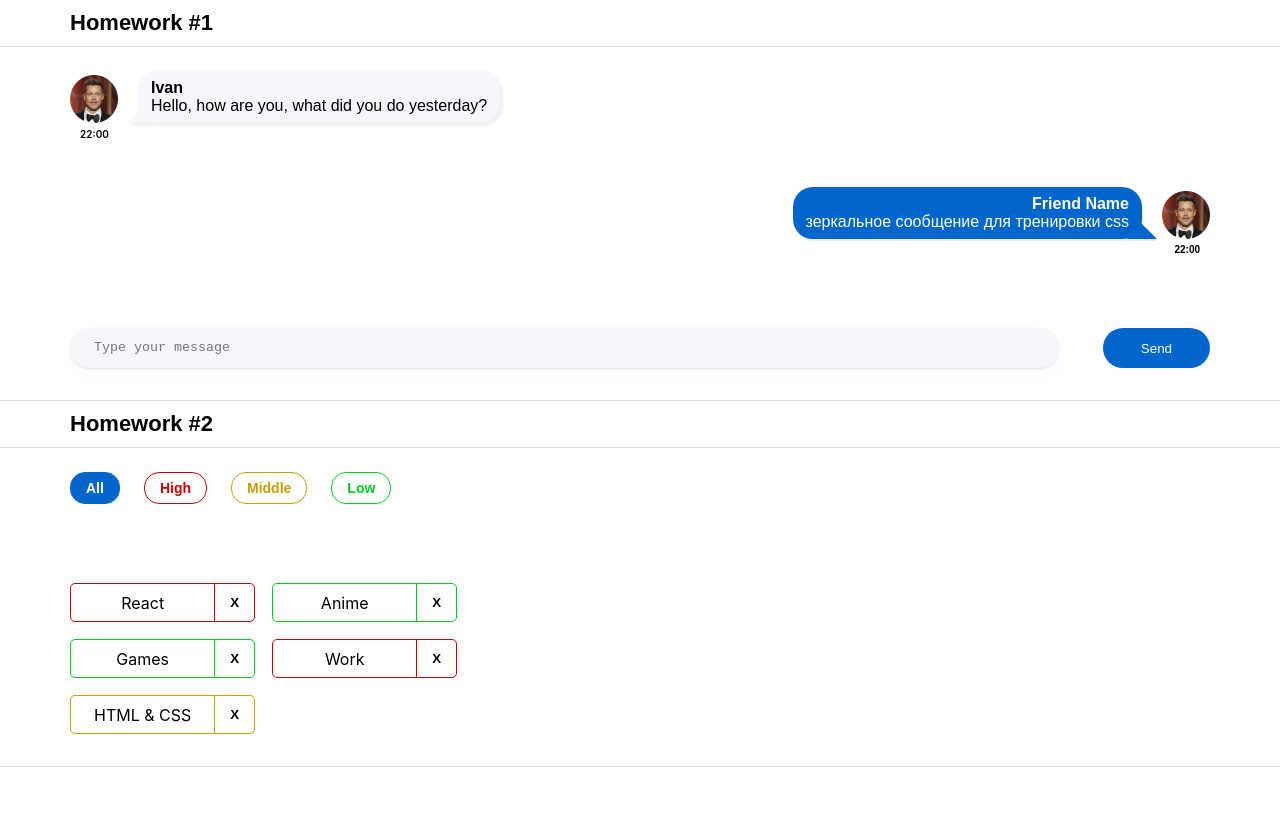
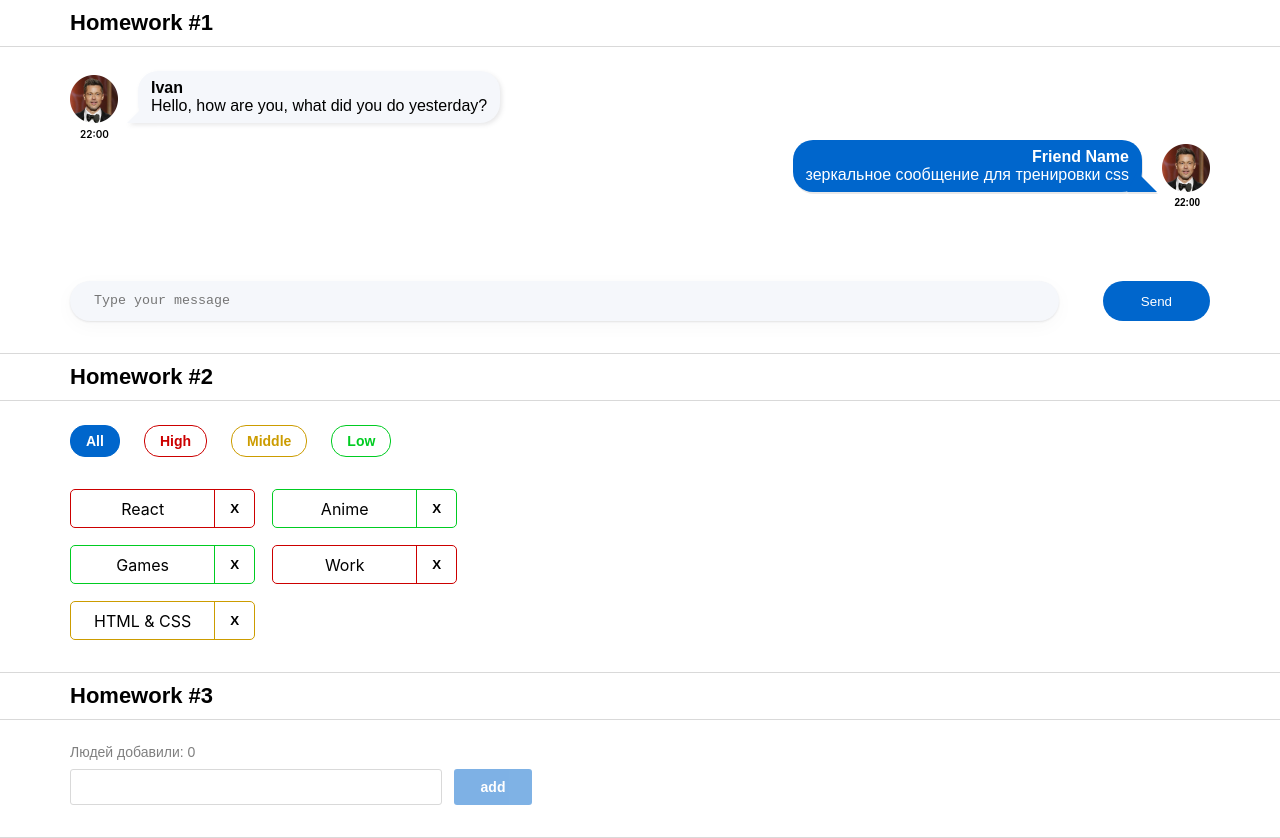
Before and after one commit to Ars4112/homework, a React (Create React App) app: page / in a window 1280 px wide. Before the commit the page ends 800 px from the top, so only its background shows below. Built offline with nearby package versions, Linux system fonts and the light colour scheme.

Commit message:
homework03

```diff
--- a/src/s1-main/App.module.css
+++ b/src/s1-main/App.module.css
@@ -11,12 +11,12 @@
 	gap: 73px;
 }
 
-.hw > :first-child {
+/* .hw > :first-child {
 	display: flex;
 	flex-direction: column;
-	gap: 47px;
+
 	width: 100%;
-}
+} */
 
 .hwTitle {
 	font-family: "Montserrat", sans-serif;
--- a/src/s1-main/App.tsx
+++ b/src/s1-main/App.tsx
@@ -2,6 +2,7 @@
 import s from './App.module.css'
 import HW1 from '../s2-homeworks/hw01/HW1'
 import HW2 from '../s2-homeworks/hw02/HW2'
+import HW3 from '../s2-homeworks/hw03/HW3'
 
 function App() {
     return (
@@ -9,7 +10,7 @@
             <HW1/>
             {/*раскомментировать по ходу выполнения*/}
             <HW2/>
-            {/*<HW3/>*/}
+            <HW3/>
             {/*<HW4/>*/}
 
             {/*при выполнении дз 5 и более - закомментировать здесь дз 1-4, так как они есть внутри дз 5*/}
--- a/src/s2-homeworks/hw03/Greeting.module.css
+++ b/src/s2-homeworks/hw03/Greeting.module.css
@@ -1,22 +1,48 @@
 .greetingForm {
+	display: flex;
+	flex-direction: column;
+	gap: 9px;
 }
 
 .inputAndButtonContainer {
+	display: flex;
+	align-items: start;
+	gap: 12px;
 }
 
 .error {
+	color: red;
 }
 
 .input {
+	width: 372px;
+	border: 1px solid #d9d9d9;
+	border-radius: 3px;
+	padding: 8px 12px;
+	font-family: "Montserrat", sans-serif;
+	font-weight: 500;
+	font-size: 16px;
+	color: #000;
 }
 
 .input:focus {
 }
 
 .errorInput {
+	border: 1px solid red;
 }
 
 .button {
+	font-family: "Montserrat", sans-serif;
+	font-weight: 600;
+	font-size: 14px;
+	line-height: 143%;
+	color: #fff;
+	border-radius: 3px;
+	border: none;
+	padding: 8px 24px;
+	width: 78px;
+	background: #06c;
 }
 
 .button:focus {
@@ -26,10 +52,19 @@
 }
 
 .button:disabled {
+	opacity: 0.5;
 }
 
 .text {
+	font-family: "Montserrat", sans-serif;
+	font-weight: 400;
+	font-size: 14px;
+	color: rgba(0, 0, 0, 0.5);
 }
 
 .greeting {
+	font-family: "Montserrat", sans-serif;
+	font-weight: 500;
+	font-size: 14px;
+	color: #000;
 }
--- a/src/s2-homeworks/hw03/Greeting.tsx
+++ b/src/s2-homeworks/hw03/Greeting.tsx
@@ -1,16 +1,16 @@
-import React, {ChangeEvent, KeyboardEvent} from 'react'
-import s from './Greeting.module.css'
+import React, { ChangeEvent, KeyboardEvent } from "react";
+import s from "./Greeting.module.css";
 
 type GreetingPropsType = {
-    name: any // need to fix any
-    setNameCallback: any // need to fix any
-    addUser: any // need to fix any
-    onBlur: any // need to fix any
-    onEnter: any // need to fix any
-    error: any // need to fix any
-    totalUsers: any // need to fix any
-    lastUserName?: any // need to fix any
-}
+	name: string; // need to fix any
+	setNameCallback: (e: ChangeEvent<HTMLInputElement>) => void; // need to fix any
+	addUser: () => void; // need to fix any
+	onBlur: () => void; // need to fix any
+	onEnter: (e: KeyboardEvent<HTMLInputElement>) => void; // need to fix any
+	error: string; // need to fix any
+	totalUsers: number; // need to fix any
+	lastUserName?: string; // need to fix any
+};
 
 // презентационная компонента (для верстальщика)
 const Greeting: React.FC<GreetingPropsType> = (
@@ -25,34 +25,33 @@
 		lastUserName,
 	} // деструктуризация пропсов
 ) => {
-    const inputClass = s.errorInput // need to fix with (?:)
+	const inputClass = !error ? s.input : s.input+" "+ s.errorInput; // need to fix with (?:)
+
 
 	return (
-        <div id={'hw3-form'} className={s.greetingForm}>
+		<div id={"hw3-form"} className={s.greetingForm}>
 			<div className={s.text}>
-                {'Людей добавили: '}
-                <span id={'hw3-users-total'}>
-                    {totalUsers}
-                </span>
+				{"Людей добавили: "}
+				<span id={"hw3-users-total"}>{totalUsers}</span>
 			</div>
 
 			<div className={s.inputAndButtonContainer}>
 				<div>
 					<input
-                        id={'hw3-input'}
+						id={"hw3-input"}
 						value={name}
 						onChange={setNameCallback}
 						className={inputClass}
 						onKeyDown={onEnter}
 						onBlur={onBlur}
 					/>
-                    <div id={'hw3-error'} className={s.error}>
+					<div id={"hw3-error"} className={s.error}>
 						{error}
 					</div>
 				</div>
 
 				<button
-                    id={'hw3-button'}
+					id={"hw3-button"}
 					onClick={addUser}
 					className={s.button}
 					disabled={!name.trim()}
@@ -63,11 +62,11 @@
 
 			{lastUserName && (
 				<div className={s.greeting}>
-                    Привет <span id={'hw3-last-user'}>{lastUserName}</span>!
+					Привет <span id={"hw3-last-user"}>{lastUserName}</span>!
 				</div>
 			)}
 		</div>
-    )
-}
+	);
+};
 
-export default Greeting
+export default Greeting;
--- a/src/s2-homeworks/hw03/GreetingContainer.tsx
+++ b/src/s2-homeworks/hw03/GreetingContainer.tsx
@@ -1,21 +1,42 @@
-import React, { ChangeEvent, KeyboardEvent, useState } from 'react'
-import Greeting from './Greeting'
-import { UserType } from './HW3'
+import React, { ChangeEvent, KeyboardEvent, useState } from "react";
+import Greeting from "./Greeting";
+import { UserType } from "./HW3";
 
 type GreetingContainerPropsType = {
-    users: any // need to fix any
-    addUserCallback: any // need to fix any
+	users: UserType[]; // need to fix any
+	addUserCallback: (name: string) => void; // need to fix any
+};
+
+export const pureAddUser = (
+	name: string,
+	setError: (value: string) => void,
+	setName: (value: string) => void,
+	addUserCallback: (name: string) => void
+) => {
+	// если имя пустое - показать ошибку, иначе - добавить юзера и очистить инпут
+	if (name) {
+		addUserCallback(name);
+		setError("");
+		setName("");
+	} else {
+		setError("Ошибка! Введите имя!");
 	}
+};
 
-export const pureAddUser = (name: any, setError: any, setName: any, addUserCallback: any) => {
-    // если имя пустое - показать ошибку, иначе - добавить юзера и очистить инпут
+export const pureOnBlur = (name: string, setError: (value: string) => void) => {
+	// если имя пустое - показать ошибку
+	name ? setError("") : setError("Ошибка! Введите имя!");
+};
+
+export const pureOnEnter = (
+	e: KeyboardEvent<HTMLInputElement>,
+	addUser: () => void
+) => {
+	// если нажата кнопка Enter - добавить
+	if (e.key === "Enter") {
+		addUser();
 	}
-
-export const pureOnBlur = (name: any, setError: any) => { // если имя пустое - показать ошибку
-}
-
-export const pureOnEnter = (e: any, addUser: any) => { // если нажата кнопка Enter - добавить
-}
+};
 
 // более простой и понятный для новичков
 // function GreetingContainer(props: GreetingPropsType) {
@@ -26,28 +47,30 @@
 	addUserCallback,
 }) => {
 	// деструктуризация пропсов
-    const [name, setName] = useState<any>('') // need to fix any
-    const [error, setError] = useState<any>('') // need to fix any
+	const [name, setName] = useState<string>(""); // need to fix any
+	const [error, setError] = useState<string>(""); // need to fix any
 
-    const setNameCallback = (e: any) => { // need to fix any
-        setName('some name') // need to fix
+	const setNameCallback = (e: ChangeEvent<HTMLInputElement>) => {
+		// need to fix any
 
-        error && setError('')
-    }
+		setName(e.currentTarget.value); // need to fix
+
+		error && setError("");
+	};
 	const addUser = () => {
-        pureAddUser(name, setError, setName, addUserCallback)
-    }
+		pureAddUser(name, setError, setName, addUserCallback);
+	};
 
 	const onBlur = () => {
-        pureOnBlur(name, setError)
-    }
+		pureOnBlur(name, setError);
+	};
 
-    const onEnter = (e: any) => {
-        pureOnEnter(e, addUser)
-    }
+	const onEnter = (e: KeyboardEvent<HTMLInputElement>) => {
+		pureOnEnter(e, addUser);
+	};
 
-    const totalUsers = 0 // need to fix
-    const lastUserName = 'some name' // need to fix
+	const totalUsers = users.length; // need to fix
+	const lastUserName = users.length ? users[users.length - 1].name : ""; // need to fix
 
 	return (
 		<Greeting
@@ -60,7 +83,7 @@
 			totalUsers={totalUsers}
 			lastUserName={lastUserName}
 		/>
-    )
-}
+	);
+};
 
-export default GreetingContainer
+export default GreetingContainer;
--- a/src/s2-homeworks/hw03/HW3.tsx
+++ b/src/s2-homeworks/hw03/HW3.tsx
@@ -19,20 +19,24 @@
 
 // types
 export type UserType = {
-    _id: any // need to fix any
-    name: any // need to fix any
+    _id: string // need to fix any
+    name: string // need to fix any
 }
 
-export const pureAddUserCallback = (name: any, setUsers: any, users: any) => { // need to fix any
-    const user = { // need to fix
+export const pureAddUserCallback = (name: string, setUsers: (users: UserType[])=> void, users: UserType[]) => { // need to fix any
+    const user = {
+        _id: v1(),
+        name: name
     }
     setUsers([...users, user])
 }
 
 const HW3 = () => {
-    const [users, setUsers] = useState<any>([]) // need to fix any
+    const [users, setUsers] = useState<UserType[]>([]) // need to fix any
 
-    const addUserCallback = (name: any) => { // need to fix any
+
+
+    const addUserCallback = (name: string) => { // need to fix any
         pureAddUserCallback(name, setUsers, users)
     }
 
```
Lines whose indentation alone changed are shown as unchanged.
